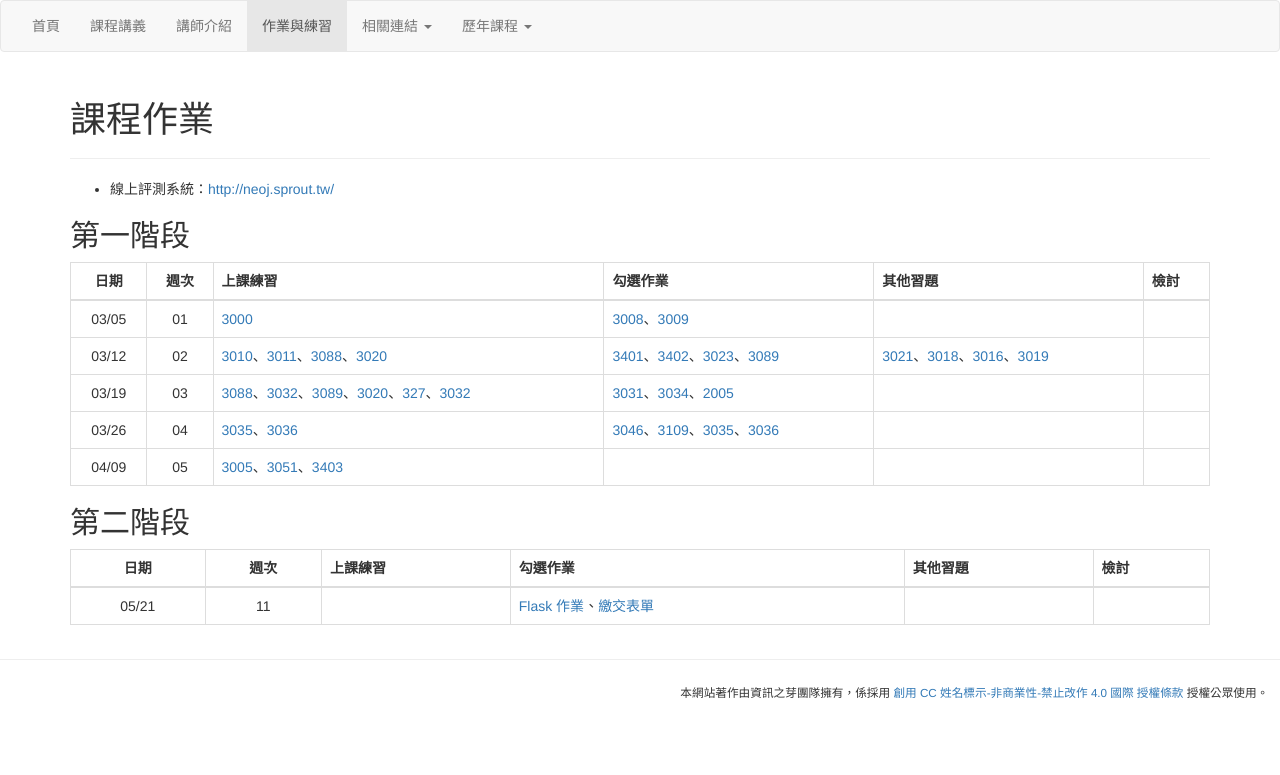
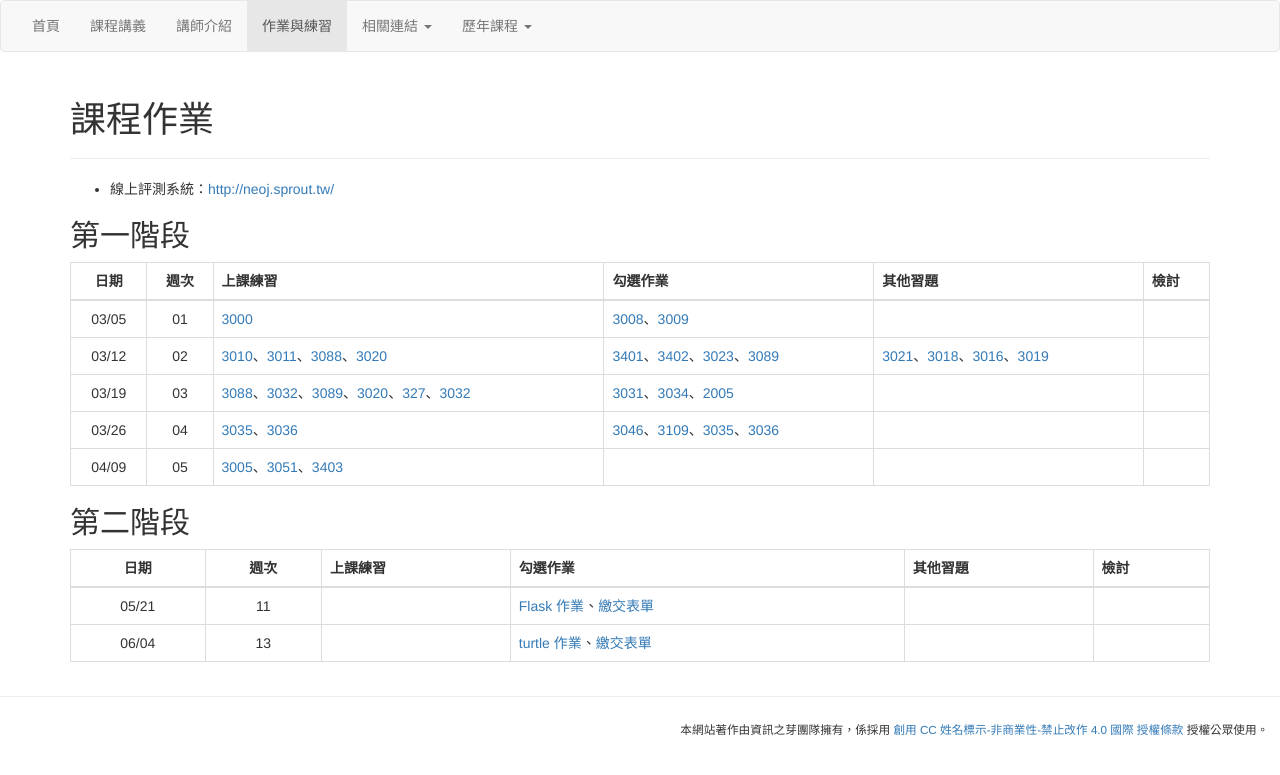
Before and after one commit to tw-csie-sprout/py2023, a Jekyll site: the page built from homework.md, in a window 1280 px wide. Shown: the top 775 px of the page. Built offline with Jekyll 4.4.1, drawn with Linux system fonts in a browser that asks for light colours.

Commit message:
Update homework.md on week 13

```diff
--- a/homework.md
+++ b/homework.md
@@ -24,3 +24,4 @@ title: "課程作業"
 | 日期  | 週次 | 上課練習 | 勾選作業 | 其他習題 | 檢討 |
 | :---: | :---: | :--- | :--- | :--- | :--- |
 | 05/21 | 11 |  | [Flask 作業](https://hackmd.io/@namwoam/ryZrGmRV3)、[繳交表單](https://forms.gle/cmseCfiz4Si2NUWm8) |  |  |
+| 06/04 | 13 |  | [turtle 作業]([https://hackmd.io/@namwoam/ryZrGmRV3](https://drive.google.com/file/d/1U43YWlV_vO3LA_T1zXI-i498e5pEAQB0/view?usp=sharing))、[繳交表單]([https://forms.gle/cmseCfiz4Si2NUWm8](https://forms.gle/Ch49Ngg6fTFP6yyj6)) |  |  |
```
